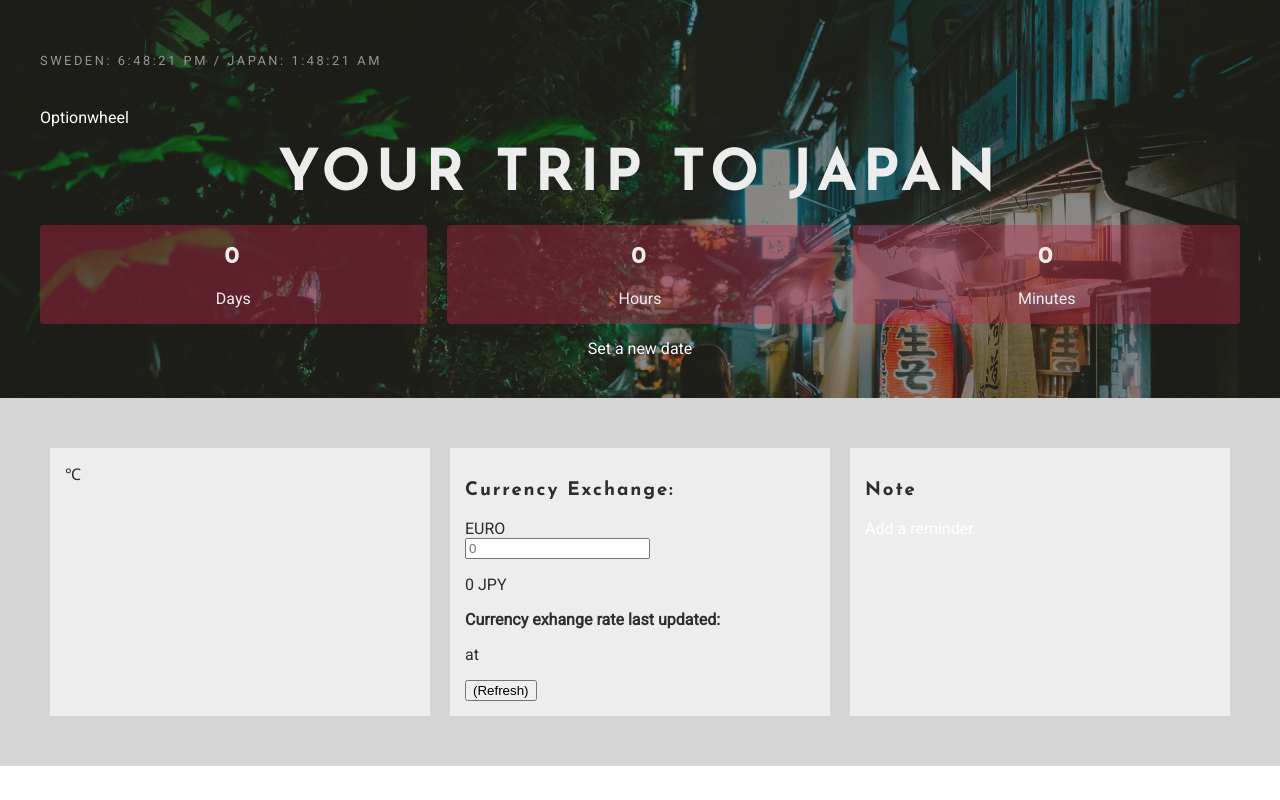
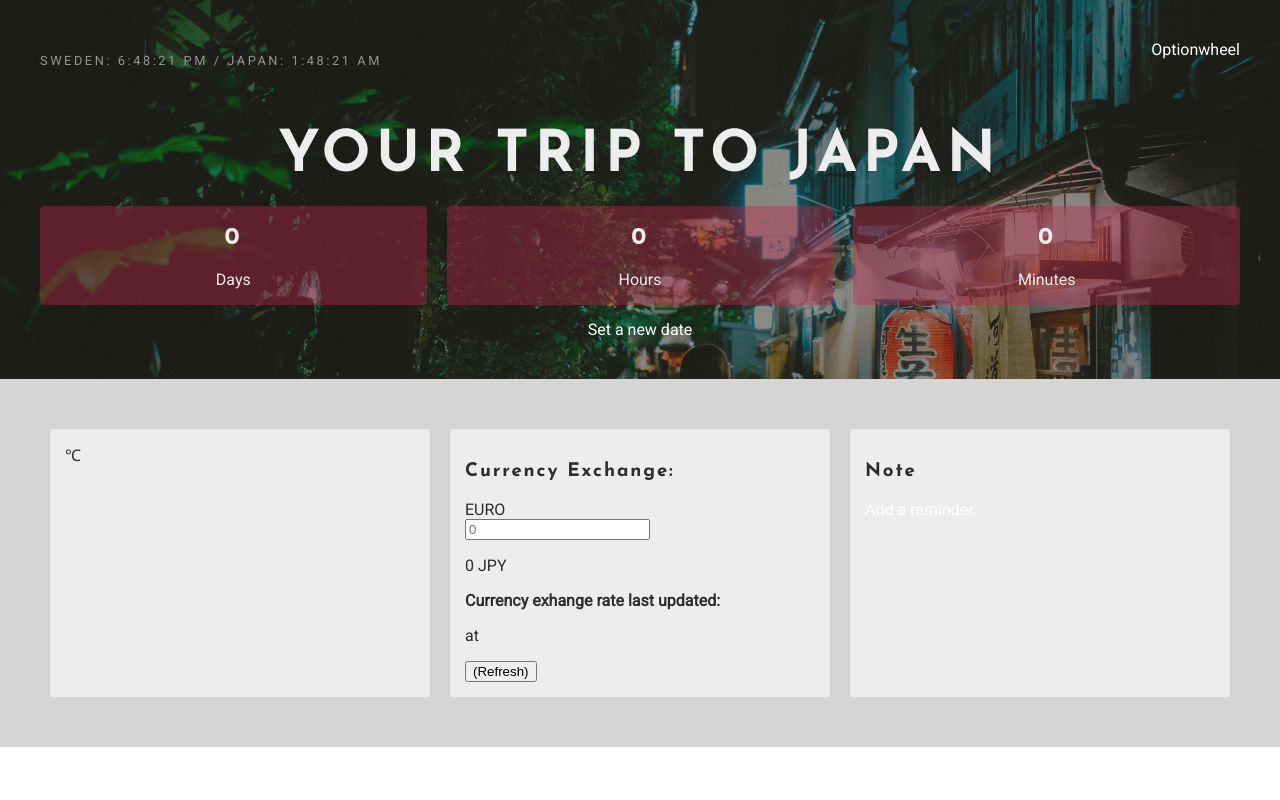
Before and after one commit to uddesson/travel-planner, a React (Create React App) app: page / in a window 1280 px wide. Built offline with nearby package versions, Linux system fonts and the light colour scheme; no server answers.

Commit message:
Fix indenting

```diff
--- a/src/components/Header.js
+++ b/src/components/Header.js
@@ -9,8 +9,15 @@ function Header(props){
 
     return(
         <div className="header">
-            <CurrentTime/>
-            <a href="#options" onClick={props.toggleOptionDisplay}>Optionwheel</a>
+            <div className="grid">
+                <CurrentTime/>
+                <a
+                    href="#options"
+                    className="u-right"
+                    onClick={props.toggleOptionDisplay}>
+                    Optionwheel
+                </a>
+            </div>
             <Title destination="Japan" />
             <CountDown
                 toggleOptionMode={props.toggleOptionDisplay}
```
